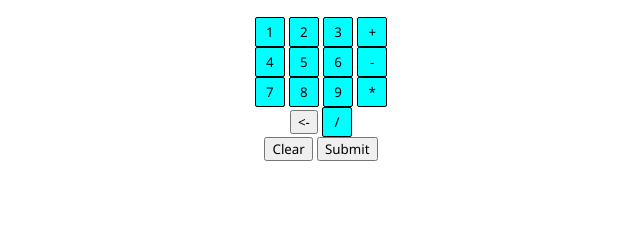
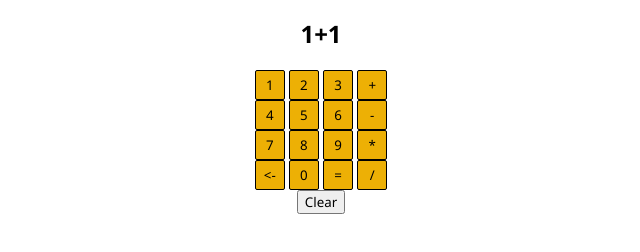
Before and after one commit to bobblejotcake/calculator, a plain HTML site: page index.html in a window 1280 px wide. Shown: the part 56-308 px from the top of the page, without its empty margins (319-959 px from the left). Drawn offline with Linux system fonts and the light colour scheme.

Commit message:
Finished Display Logic

```diff
--- a/index.html
+++ b/index.html
@@ -14,7 +14,7 @@
             <h2>The Calculator 2.0</h2>
         </header>
         <div>
-
+            <h2 id="display">1+1</h2>
         </div>
         <div class="buttonHolder">
             <div>
@@ -35,15 +35,17 @@
                 <button class="calc">9</button>
                 <button class="calc">*</button>
             </div>
+             <div class="enter">
+                <button class="calc"><-</button>
+                <button class="calc">0</button>
+                <button class="calc">=</button>
+                <button class="calc">/</button>
+            </div>
 
         </div>
-        <div class="enter">
-            <button class="backspace"> <- </button>
-            <button class="calc">/</button>
-        </div>
+
         <div>
-            <button class="clear"> Clear</button>
-            <button class="submit"> Submit</button>
+            <button class="clear">Clear</button>
         </div>
     </div>
 </body>
--- a/script.js
+++ b/script.js
@@ -21,7 +21,9 @@ function divide(num1,num2){
 
 
 
-
+//This function takes any two integers, and applies an operator to them
+//Input: two seperate integers
+//Output: an integer
 function operate(func, num1, num2){
     let ans = "no answer";
     switch(func){
@@ -42,4 +44,14 @@ function operate(func, num1, num2){
 
 }
 
-console.log(operate("/",1,2));
+//Changes the display of the calculator
+function displayNumbers(displayArray){
+    let display = document.querySelector("#display");
+    //Add them to the document element
+    display.textContent = displayArray.join("");
+}
+
+let testArray = [1,"+",10];
+// console.log(operate(testArray[1],testArray[0],testArray[2]));
+
+// displayNumbers(testArray);
--- a/style.css
+++ b/style.css
@@ -12,9 +12,19 @@
 
 
 .calc{
-    background-color: aqua;
+    background-color: rgba(237, 176, 5,1);
     border:1px black solid;
     border-radius: 2px;
     width:30px;
     height:30px;
 }
+
+.calc:hover{
+    background-color: rgba(251,186,3,1);
+    cursor: grab;
+}
+
+.calc:active{
+    background-color: rgba(222, 165, 4,1);
+    cursor: default;
+}
```
